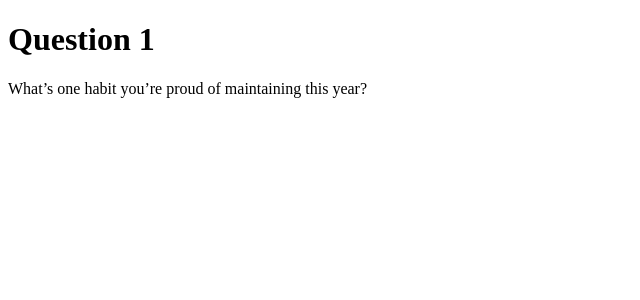
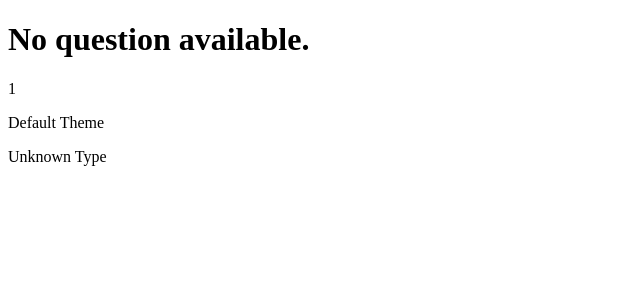
Before and after one commit to bradym05/calgaryhacks2026, a Next.js app: page /question/1 in a window 1280 px wide. Shown: the top 300 px of the page, without its empty margins (0-640 px from the left). Built offline with nearby package versions, Linux system fonts and the light colour scheme.

Commit message:
fix json

```diff
--- a/pages/question/[id].tsx
+++ b/pages/question/[id].tsx
@@ -6,6 +6,8 @@
 // TODO: get question data from a real source (e.g., API, database) using params.id
 import { useRouter } from "next/router";
 import { useEffect, useState } from "react";
+import questions from "../../services/questions.json";
+
 type PageProps = {
   params: Promise<{ id: string }>;
 };
@@ -25,15 +27,17 @@ export default function QuestionPage({ params }: PageProps) {
 
   const question = {
     id: routerQuery?.id || "default",
-    title: "Question",
-    prompt: "What’s one habit you’re proud of maintaining this year?",
-    helperText: "Answer honestly—your response is private.",
+    theme: questions[routerQuery?.id]?.theme || "Default Theme",
+    question: questions[routerQuery?.id]?.question || "No question available.",
+    type: questions[routerQuery?.id]?.type || "Unknown Type",
   };
 
   return (
     <main className="min-h-screen bg-gray-50 p-10">
-      <h1 className="text-2xl font-bold">Question {question.id}</h1>
-      <p className="mt-4">{question.prompt}</p>
+      <h1 className="text-2xl font-bold">{question.question}</h1>
+      <p>{question.id}</p>
+      <p className="mt-4 text-gray-600">{question.theme}</p>
+      <p className="mt-4">{question.type}</p>
     </main>
   );
 }
--- a/services/questions.json
+++ b/services/questions.json
@@ -1,74 +1,63 @@
-[
-  {
-    "id": 101,
+
+{
+  "101": {
     "theme": "Career",
     "question": "On a scale of 1-10, how satisfied are you with your current work-life balance?",
     "type": "rating"
   },
-  {
-    "id": 102,
+  "102": {
     "theme": "Wellness",
     "question": "How would you rate your overall physical energy levels lately?",
     "type": "rating"
   },
-  {
-    "id": 103,
+  "103": {
     "theme": "Personal Growth",
     "question": "Rate your level of optimism regarding your future goals for the next year.",
     "type": "rating"
   },
-  {
-    "id": 104,
+  "104": {
     "theme": "Values",
     "question": "How much do you feel your daily actions align with your personal values?",
     "type": "rating"
   },
-  {
-    "id": 201,
+  "201": {
     "theme": "Challenges",
     "question": "What is the biggest challenge you are currently facing?",
     "type": "freeForm"
   },
-  {
-    "id": 202,
+  "202": {
     "theme": "Future",
     "question": "Describe your ideal day-to-day life three years from now.",
     "type": "freeForm"
   },
-  {
-    "id": 203,
+  "203": {
     "theme": "Habits",
     "question": "What is a new habit or skill you have been trying to cultivate?",
     "type": "freeForm"
   },
-  {
-    "id": 204,
+  "204": {
     "theme": "Social",
     "question": "If you could change one thing about your current social circle, what would it be?",
     "type": "freeForm"
   },
-  {
-    "id": 301,
+  "301": {
     "theme": "Environment",
     "question": "Do you feel like you are currently living in the city or environment that best suits you?",
     "type": "trueOrFalse"
   },
-  {
-    "id": 302,
+  "302": {
     "theme": "Leisure",
     "question": "Are you currently satisfied with the amount of time you spend on your hobbies?",
     "type": "trueOrFalse"
   },
-  {
-    "id": 303,
+  "303": {
     "theme": "Mindset",
     "question": "Do you feel more confident today than you did three months ago?",
     "type": "trueOrFalse"
   },
-  {
-    "id": 304,
+  "304": {
     "theme": "Career",
     "question": "Are you currently pursuing a major career or lifestyle change?",
     "type": "trueOrFalse"
   }
-]
+}
```
Also changed, not shown: app/page.tsx (+4 -3 lines).
